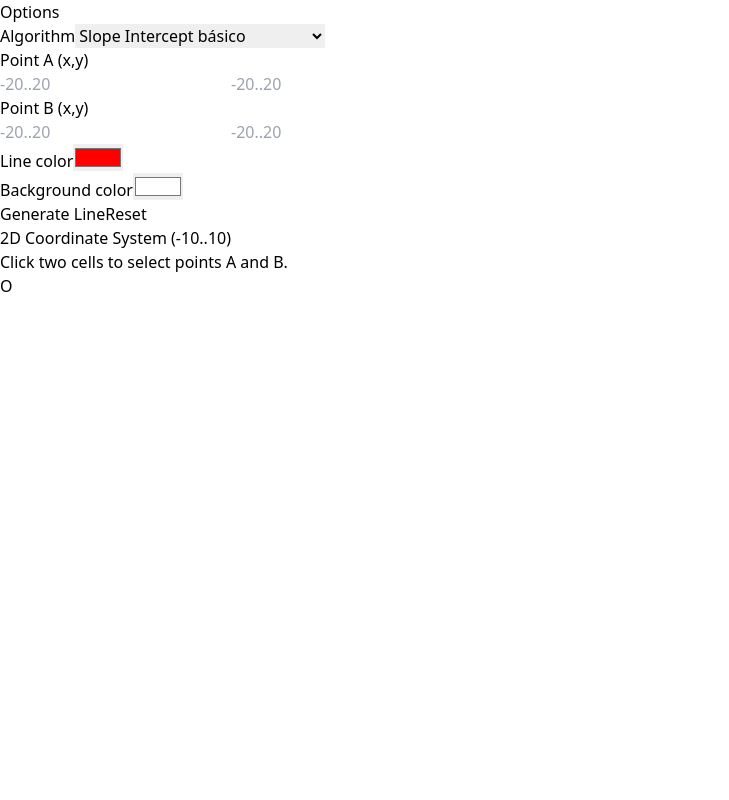
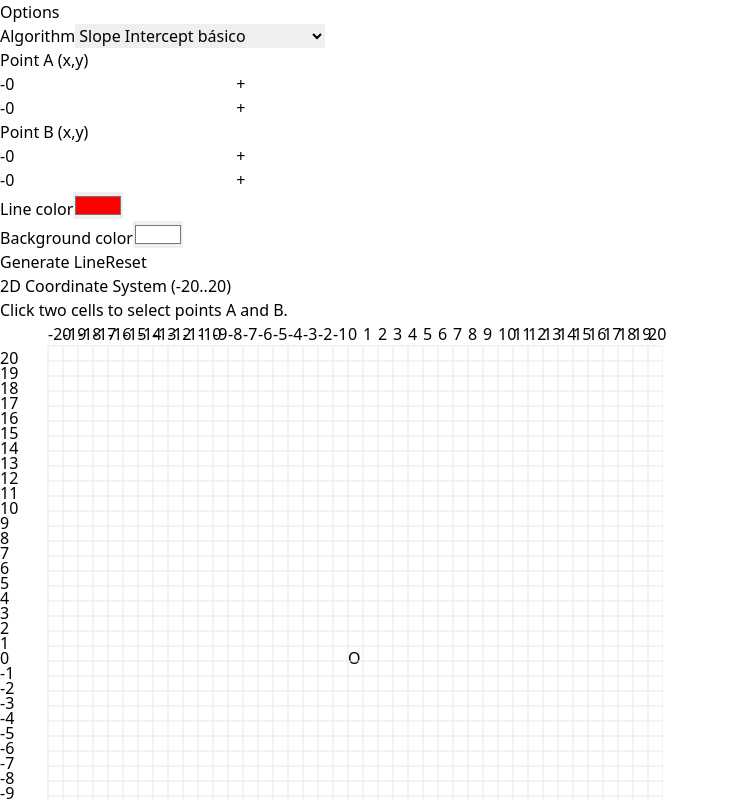
Before and after one commit to eddyoaa/unican_graficos, a React (Vite) app: page / in a window 1280 px wide. Shown: the top 800 px of the page, without its empty margins (0-729 px from the left). Built offline with nearby package versions, Linux system fonts and the light colour scheme.

Commit message:
imoporved

```diff
--- a/src/components/Grid.jsx
+++ b/src/components/Grid.jsx
@@ -1,4 +1,4 @@
-import React, { useEffect } from "react";
+import React, { useEffect, useState } from "react";
 import { computeLine } from "../utils/algorithms";
 
 const SIZE = 41; // -20..20 inclusive
@@ -51,14 +51,55 @@ export default function Grid({
     }
   }, [pointA, pointB, algo, setLinePoints]);
 
+  // dynamic sizing so the whole grid fits without scrolling
+  const [cellSize, setCellSize] = useState(24);
+  useEffect(() => {
+    function compute() {
+      const sidebarWidth = 320; // tailwind w-80
+      const labelCol = 48; // left label column
+      const topRow = 24; // top label row
+      const padding = 40; // margins
+      const availW = Math.max(
+        200,
+        window.innerWidth - sidebarWidth - labelCol - padding
+      );
+      const availH = Math.max(200, window.innerHeight - topRow - padding - 120); // leave room for header and controls
+      const size = Math.floor(
+        Math.max(6, Math.min(availW / SIZE, availH / SIZE))
+      );
+      setCellSize(size);
+    }
+    compute();
+    window.addEventListener("resize", compute);
+    return () => window.removeEventListener("resize", compute);
+  }, []);
+
   const isSelected = (x, y, p) => p && p.x === x && p.y === y;
   const lineSet = new Set(linePoints.map((p) => `${p.x},${p.y}`));
+
+  // create arrays for ticks
+  const xs = Array.from({ length: SIZE }, (_, i) => i - 20);
+  const ys = Array.from({ length: SIZE }, (_, i) => 20 - i);
+
+  const labelWidth = 48;
+  const headerHeight = 24;
+  const gridWidth = labelWidth + SIZE * cellSize;
+  const gridHeight = headerHeight + SIZE * cellSize;
+
+  // helper to map grid coord to pixel center
+  const toPixel = (x, y) => {
+    const col = x + 20; // 0..SIZE-1
+    const row = 20 - y; // 0..SIZE-1
+    const cx = labelWidth + col * cellSize + cellSize / 2;
+    const cy = headerHeight + row * cellSize + cellSize / 2;
+    return { cx, cy };
+  };
 
   return (
     <div className="max-w-screen-lg mx-auto">
       <div className="mb-4">
         <h1 className="text-xl font-semibold">
-          2D Coordinate System (-10..10)
+          2D Coordinate System (-20..20)
         </h1>
         <p className="text-sm text-gray-600">
           Click two cells to select points A and B.
@@ -66,10 +107,100 @@ export default function Grid({
       </div>
 
       <div
-        className="grid border overflow-auto"
-        style={{ background: bgColor, gridTemplateColumns: `repeat(${SIZE}, 1.5rem)` }}
+        className="border"
+        style={{ background: bgColor, width: gridWidth, height: gridHeight }}
       >
-        {cells.map(({ x, y }) => {
+        <div
+          style={{ position: "relative", width: gridWidth, height: gridHeight }}
+        >
+          {/* SVG overlay */}
+          <svg
+            width={gridWidth}
+            height={gridHeight}
+            style={{
+              position: "absolute",
+              left: 0,
+              top: 0,
+              pointerEvents: "none",
+            }}
+          >
+            {/* optionally draw grid lines (light) */}
+            <defs>
+              <style>{`.grid-line{stroke:#e5e7eb; stroke-width:1}`}</style>
+            </defs>
+            {/* vertical lines */}
+            {Array.from({ length: SIZE + 1 }).map((_, i) => (
+              <line
+                key={`v-${i}`}
+                x1={labelWidth + i * cellSize}
+                y1={headerHeight}
+                x2={labelWidth + i * cellSize}
+                y2={gridHeight}
+                className="grid-line"
+              />
+            ))}
+            {/* horizontal lines */}
+            {Array.from({ length: SIZE + 1 }).map((_, i) => (
+              <line
+                key={`h-${i}`}
+                x1={labelWidth}
+                y1={headerHeight + i * cellSize}
+                x2={gridWidth}
+                y2={headerHeight + i * cellSize}
+                className="grid-line"
+              />
+            ))}
+            {/* exact mathematical line overlay */}
+            {pointA &&
+              pointB &&
+              (() => {
+                const p0 = toPixel(pointA.x, pointA.y);
+                const p1 = toPixel(pointB.x, pointB.y);
+                return (
+                  <line
+                    x1={p0.cx}
+                    y1={p0.cy}
+                    x2={p1.cx}
+                    y2={p1.cy}
+                    stroke={lineColor}
+                    strokeWidth={2}
+                    strokeLinecap="round"
+                    opacity={0.9}
+                  />
+                );
+              })()}
+          </svg>
+
+          <div
+            style={{
+              display: "grid",
+              gridTemplateColumns: `${labelWidth}px repeat(${SIZE}, ${cellSize}px)`,
+              gridTemplateRows: `${headerHeight}px repeat(${SIZE}, ${cellSize}px)`,
+            }}
+          >
+            {/* top-left empty cell */}
+            <div style={{ width: labelWidth, height: headerHeight }} />
+            {/* x labels */}
+            {xs.map((x) => (
+              <div
+                key={`xl-${x}`}
+                className="flex items-center justify-center text-[10px] border-b"
+                style={{ height: headerHeight }}
+              >
+                {x}
+              </div>
+            ))}
+
+            {/* rows with y label + cells */}
+            {ys.map((y) => (
+              <React.Fragment key={`row-${y}`}>
+                <div
+                  className="flex items-center justify-center text-[10px] border-r"
+                  style={{ width: labelWidth }}
+                >
+                  {y}
+                </div>
+                {xs.map((x) => {
                   const key = `${x},${y}`;
                   const selectedA = isSelected(x, y, pointA);
                   const selectedB = isSelected(x, y, pointB);
@@ -78,9 +209,11 @@ export default function Grid({
                     <div
                       key={key}
                       onClick={() => handleClick(x, y)}
-              className={`w-5 h-5 border border-gray-200 flex items-center justify-center text-[9px] cursor-pointer select-none`}
+                      className={`border border-gray-200 flex items-center justify-center text-[9px] cursor-pointer select-none`}
                       title={`(${x}, ${y})`}
                       style={{
+                        width: cellSize,
+                        height: cellSize,
                         background: selectedA
                           ? "#a7f3d0"
                           : selectedB
@@ -96,6 +229,10 @@ export default function Grid({
                     </div>
                   );
                 })}
+              </React.Fragment>
+            ))}
+          </div>
+        </div>
       </div>
     </div>
   );
--- a/src/components/Sidebar.jsx
+++ b/src/components/Sidebar.jsx
@@ -42,6 +42,16 @@ export default function Sidebar({
     else setPointB((prev) => ({ ...(prev || { x: 0, y: 0 }), [axis]: num }));
   };
 
+  const stepCoord = (which, axis, delta) => {
+    const getter = which === "A" ? pointA : pointB;
+    const setter = which === "A" ? setPointA : setPointB;
+    const base = getter || { x: 0, y: 0 };
+    let next = base[axis] + delta;
+    if (next < -20) next = -20;
+    if (next > 20) next = 20;
+    setter({ ...base, [axis]: next });
+  };
+
   return (
     <aside className="w-80 p-4 bg-white border-r">
       <h2 className="text-lg font-medium mb-4">Options</h2>
@@ -64,36 +74,68 @@ export default function Sidebar({
       <div className="mb-3">
         <label className="block text-sm font-medium">Point A (x,y)</label>
         <div className="flex gap-2 mt-1">
+          <div className="flex items-center border rounded">
+            <button onClick={() => stepCoord("A", "x", -1)} className="px-2">
+              -
+            </button>
             <input
-            value={pointA ? pointA.x : ""}
+              type="number"
+              value={pointA ? pointA.x : 0}
               onChange={(e) => updateCoord("A", "x", e.target.value)}
-            className="border p-2 w-1/2"
-            placeholder="-20..20"
+              className="w-16 text-center"
             />
+            <button onClick={() => stepCoord("A", "x", 1)} className="px-2">
+              +
+            </button>
+          </div>
+          <div className="flex items-center border rounded">
+            <button onClick={() => stepCoord("A", "y", -1)} className="px-2">
+              -
+            </button>
             <input
-            value={pointA ? pointA.y : ""}
+              type="number"
+              value={pointA ? pointA.y : 0}
               onChange={(e) => updateCoord("A", "y", e.target.value)}
-            className="border p-2 w-1/2"
-            placeholder="-20..20"
+              className="w-16 text-center"
             />
+            <button onClick={() => stepCoord("A", "y", 1)} className="px-2">
+              +
+            </button>
+          </div>
         </div>
       </div>
 
       <div className="mb-3">
         <label className="block text-sm font-medium">Point B (x,y)</label>
         <div className="flex gap-2 mt-1">
+          <div className="flex items-center border rounded">
+            <button onClick={() => stepCoord("B", "x", -1)} className="px-2">
+              -
+            </button>
             <input
-            value={pointB ? pointB.x : ""}
+              type="number"
+              value={pointB ? pointB.x : 0}
               onChange={(e) => updateCoord("B", "x", e.target.value)}
-            className="border p-2 w-1/2"
-            placeholder="-20..20"
+              className="w-16 text-center"
             />
+            <button onClick={() => stepCoord("B", "x", 1)} className="px-2">
+              +
+            </button>
+          </div>
+          <div className="flex items-center border rounded">
+            <button onClick={() => stepCoord("B", "y", -1)} className="px-2">
+              -
+            </button>
             <input
-            value={pointB ? pointB.y : ""}
+              type="number"
+              value={pointB ? pointB.y : 0}
               onChange={(e) => updateCoord("B", "y", e.target.value)}
-            className="border p-2 w-1/2"
-            placeholder="-20..20"
+              className="w-16 text-center"
             />
+            <button onClick={() => stepCoord("B", "y", 1)} className="px-2">
+              +
+            </button>
+          </div>
         </div>
       </div>
 
--- a/src/utils/algorithms.js
+++ b/src/utils/algorithms.js
@@ -18,19 +18,34 @@ export function computeLine(x0, y0, x1, y1, algo) {
 
 function slopeBasic(x0, y0, x1, y1) {
   const pts = [];
-  if (x0 === x1) {
+  const dx = x1 - x0;
+  const dy = y1 - y0;
+  if (dx === 0 && dy === 0) return [{ x: x0, y: y0 }];
+  // iterate over dominant axis to avoid holes
+  if (Math.abs(dx) >= Math.abs(dy)) {
+    const m = dx === 0 ? 0 : dy / dx;
+    const b = y0 - m * x0;
+    const [xmin, xmax] = x0 < x1 ? [x0, x1] : [x1, x0];
+    for (let x = xmin; x <= xmax; x++) {
+      const y = Math.round(m * x + b);
+      pts.push({ x, y });
+    }
+  } else {
+    const mInv = dy === 0 ? 0 : dx / dy;
     const [ymin, ymax] = y0 < y1 ? [y0, y1] : [y1, y0];
-    for (let y = ymin; y <= ymax; y++) pts.push({ x: x0, y });
-    return pts;
+    for (let y = ymin; y <= ymax; y++) {
+      const x = Math.round(x0 + mInv * (y - y0));
+      pts.push({ x, y });
+    }
   }
-  const m = (y1 - y0) / (x1 - x0);
-  const b = y0 - m * x0;
-  const [xmin, xmax] = x0 < x1 ? [x0, x1] : [x1, x0];
-  for (let x = xmin; x <= xmax; x++) {
-    const y = Math.round(m * x + b);
-    pts.push({ x, y });
-  }
-  return pts;
+  // remove duplicates while preserving order
+  const seen = new Set();
+  return pts.filter((p) => {
+    const k = `${p.x},${p.y}`;
+    if (seen.has(k)) return false;
+    seen.add(k);
+    return true;
+  });
 }
 
 function slopeModified(x0, y0, x1, y1) {
```
Lines whose indentation alone changed are shown as unchanged.
